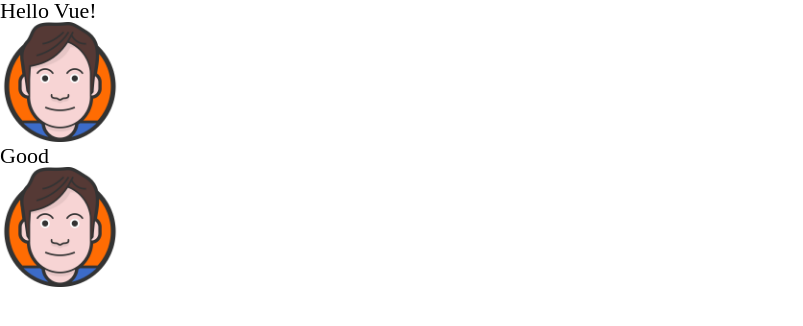
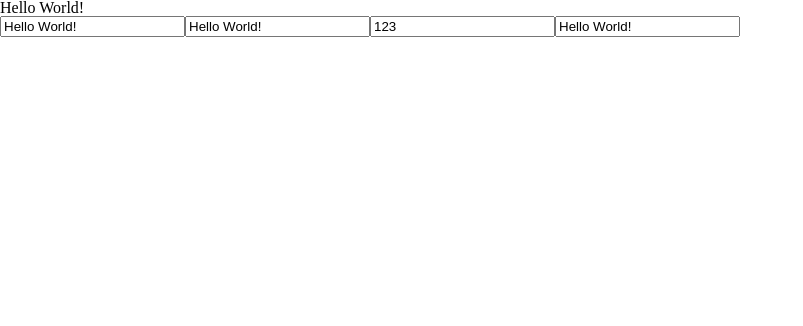
Before and after one commit to BlackMaka/vue3-template-basic, a Vue app: page / in a window 1280 px wide. Shown: the top 326 px of the page, without its empty margins (0-803 px from the left). Built offline with nearby package versions, Linux system fonts and the light colour scheme.

Commit message:
v-model 수식어

```diff
--- a/src/App.vue
+++ b/src/App.vue
@@ -1,28 +1,40 @@
 <template>
-  <!-- Remove & use example component! -->
-  <HelloWorld
-    :msg="message"
-    @click="handler" />
-  <HelloWorld msg="Good" />
+  <div>
+    <h1>{{ msg }}</h1>
+    <input
+      type="text"
+      :value="msg"
+      @chage="msg = $event.target.value" />
+    <input
+      type="text"
+      v-model.lazy="msg" />
+    <!-- =========================================== -->
+    <input
+      type="text"
+      v-model.number="num" />
+    <!-- number type유지 -->
+    <input
+      type="text"
+      v-model.trim="msg" />
+  </div>
 </template>
 
 <script>
-import HelloWorld from '~/components/HelloWorld'
-
 export default {
-  components: {
-    HelloWorld
-  },
-  data() {
-    return {
-      message: 'Hello Vue!'
+  data(){
+    return{
+      msg: 'Hello World!',
+      num :123,
     }
   },
-  methods: {
-    handler() {
-      console.log(this.message)
-      this.message += '!'
+  watch:{
+    msg(){
+      console.log(typeof this.num);
     }
   }
 }
 </script>
+
+<style>
+
+</style>
```
